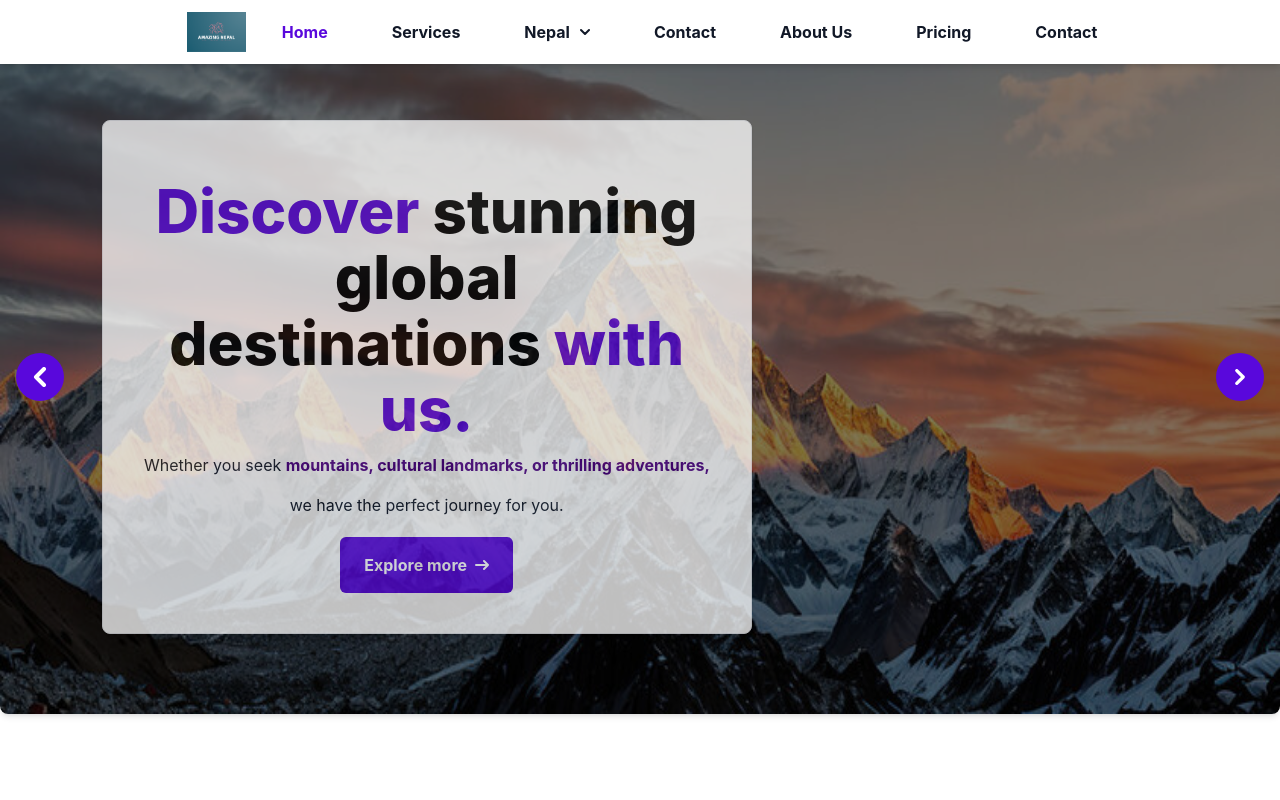
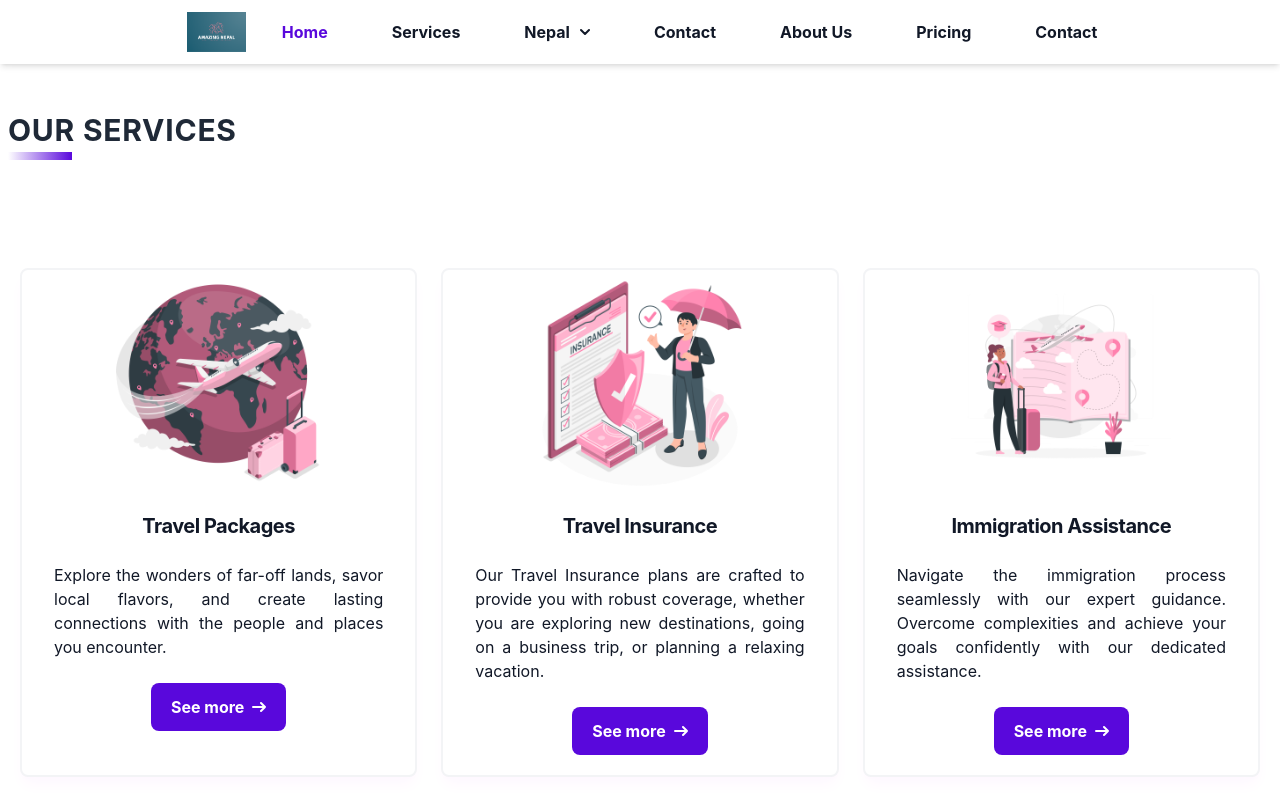
Before and after one commit to parashe/amazingnepal, a React (Create React App) app: page / in a window 1280 px wide. Shown: the top 800 px of the page. Built offline with nearby package versions, Linux system fonts and the light colour scheme.

Commit message:
added changes

```diff
--- a/src/Pages/home.tsx
+++ b/src/Pages/home.tsx
@@ -11,7 +11,7 @@ export const HomePage = () => {
   return (
     <>
     <Layout>
-      <Carousel/>
+      {/* <Carousel/> */}
 
 
       <Services/>
```
